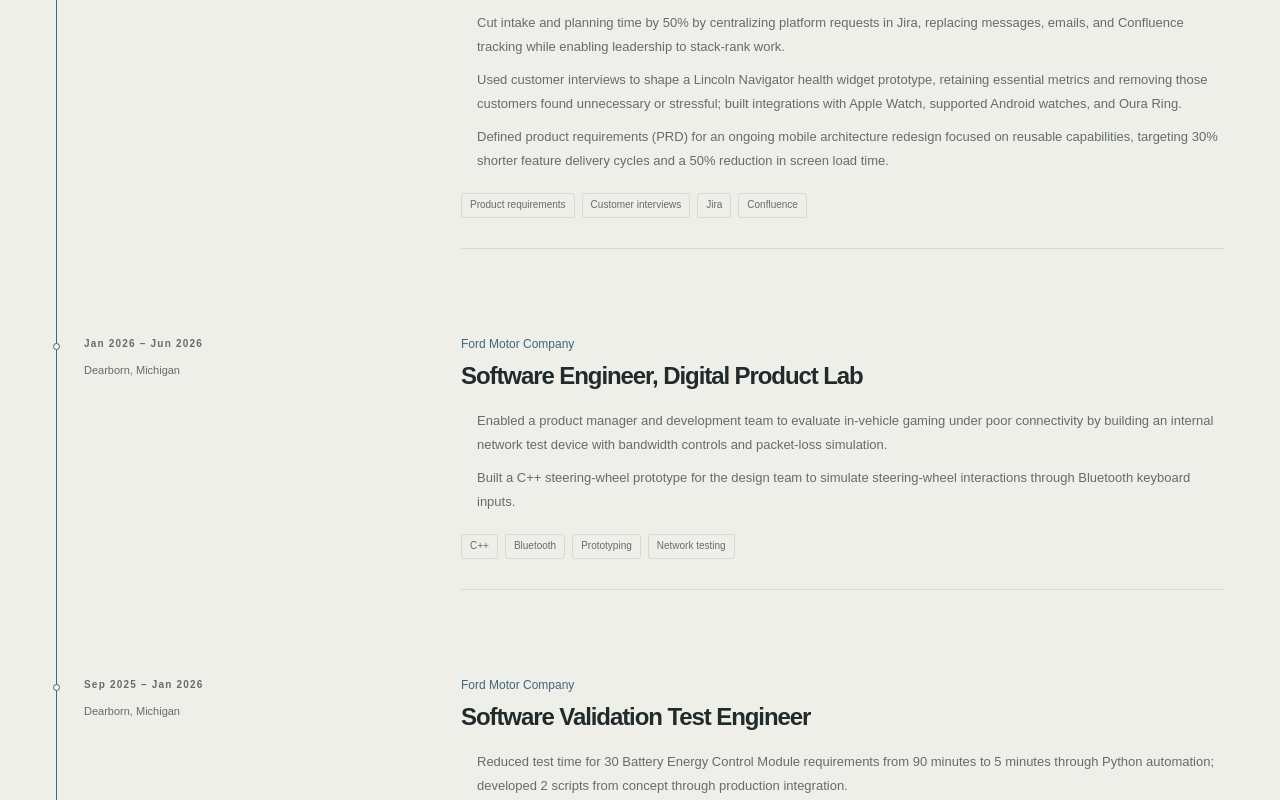
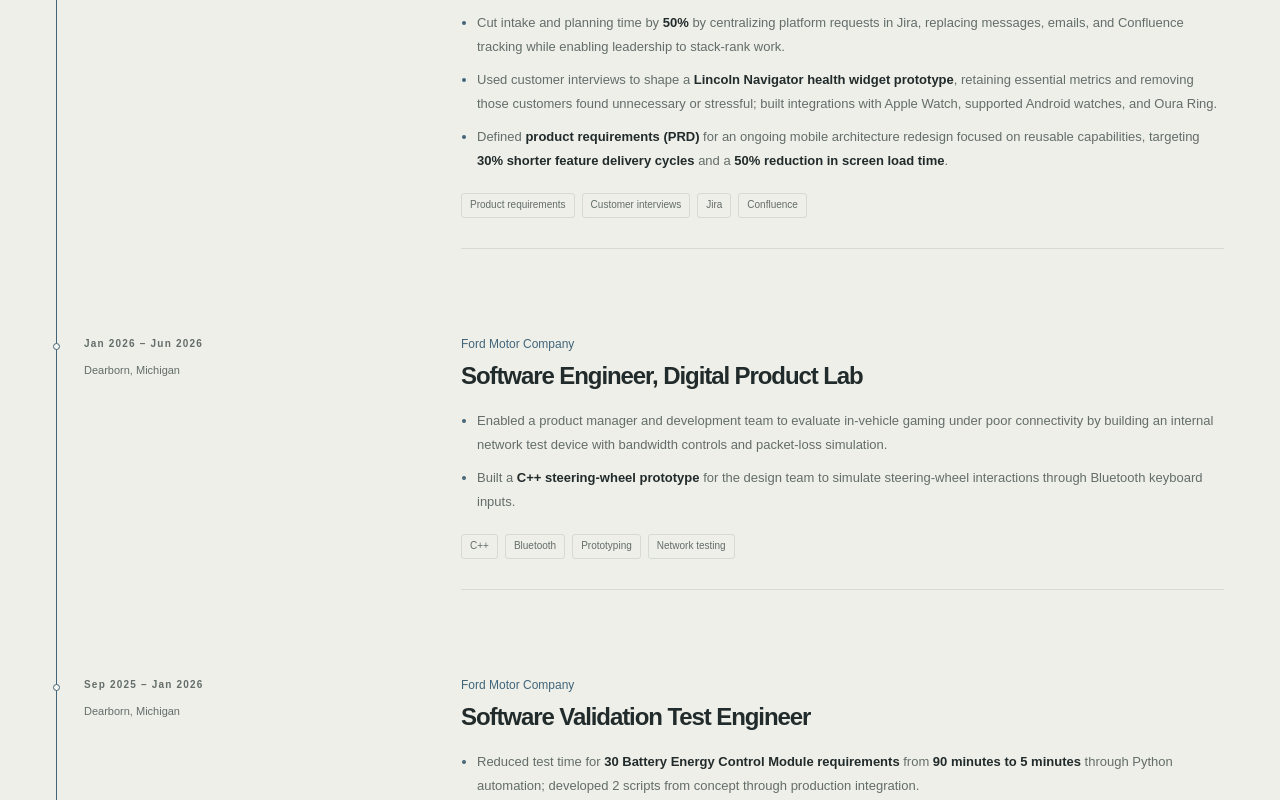
Before and after one commit to iamrb1/Portfolio-Rahul, a React (Create React App) app: page / in a window 1280 px wide. Shown: the part 1860-2660 px from the top of the page. Built offline with nearby package versions, Linux system fonts and the light colour scheme.

Commit message:
Smooth scroll to projects and emphasize experience achievements

```diff
--- a/src/components/Home.jsx
+++ b/src/components/Home.jsx
@@ -2,13 +2,14 @@
 import TypewriterIntro from "./TypewriterIntro";
 import OrbitSphere from "./OrbitSphere";
 export default function Home() {
-  const scrollToContact = (event) => {
+  const scrollToSection = (event, id) => {
     if (event.metaKey || event.ctrlKey || event.shiftKey || event.altKey)
       return;
-    const target = document.getElementById("contact");
+    const target = document.getElementById(id);
     if (!target) return;
     event.preventDefault();
-    window.history.pushState(null, "", "#contact");
+    window.history.pushState(null, "", `#${id}`);
+    if (!target.hasAttribute("tabindex")) target.tabIndex = -1;
     target.focus({ preventScroll: true });
     target.scrollIntoView({
       behavior: window.matchMedia("(prefers-reduced-motion: reduce)").matches
@@ -33,7 +34,7 @@
             graduate from Michigan State University.
           </p>
           <div className="button-row">
-            <a className="button primary" href="#portfolio">
+            <a className="button primary" href="#portfolio" onClick={(event) => scrollToSection(event, "portfolio")}>
               View projects <HiArrowRight />
             </a>
             <a className="text-link" href="/resume.pdf" download>
@@ -45,7 +46,7 @@
       </div>
       <div className="hero-foot">
         <span>Rahul Baragur</span>
-        <a href="#contact" onClick={scrollToContact}>
+        <a href="#contact" onClick={(event) => scrollToSection(event, "contact")}>
           Contact me <HiArrowDown />
         </a>
       </div>
--- a/src/components/WorkExperience.jsx
+++ b/src/components/WorkExperience.jsx
@@ -1,5 +1,19 @@
 import { jobs } from "../data/jobs";
 import SectionHeading from "./SectionHeading";
+// Emphasize outcomes and deliverables without changing the résumé wording.
+const highlights = [
+  "30% shorter feature delivery cycles", "50% reduction in screen load time",
+  "30 Battery Energy Control Module requirements", "90 minutes to 5 minutes",
+  "Lincoln Navigator health widget prototype", "product requirements (PRD)",
+  "C++ steering-wheel prototype", "over 70%", "2 production-ready",
+  "over 100 end-to-end test cases", "over 400", "50% faster", "30%", "10%", "50%",
+];
+function emphasize(text) {
+  const match = highlights.find((phrase) => text.includes(phrase));
+  if (!match) return text;
+  const index = text.indexOf(match);
+  return <>{emphasize(text.slice(0, index))}<strong>{match}</strong>{emphasize(text.slice(index + match.length))}</>;
+}
 export default function WorkExperience() {
   return (
     <section id="workexperience" className="section section-tinted">
@@ -23,7 +37,7 @@
                 <h3>{job.role}</h3>
                 <ul>
                   {job.bullets.map((b) => (
-                    <li key={b}>{b}</li>
+                    <li key={b}>{emphasize(b)}</li>
                   ))}
                 </ul>
                 <div className="tags">
--- a/src/index.css
+++ b/src/index.css
@@ -528,11 +528,19 @@
   padding-bottom: 0;
 }
 .job ul {
+  list-style: disc outside;
   padding-left: 16px;
   margin: 20px 0;
   color: var(--muted);
   font-size: 13px;
   line-height: 1.85;
+}
+.job li::marker {
+  color: var(--accent);
+}
+.job li strong {
+  font-weight: 700;
+  color: var(--ink);
 }
 .job li + li {
   margin-top: 9px;
```
